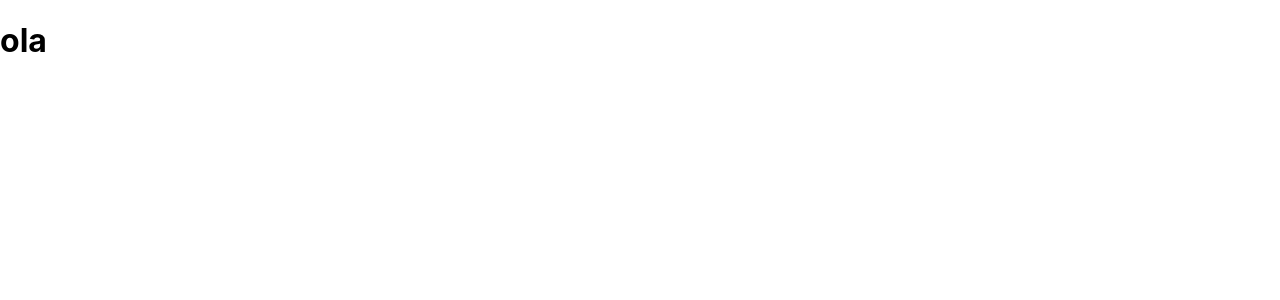
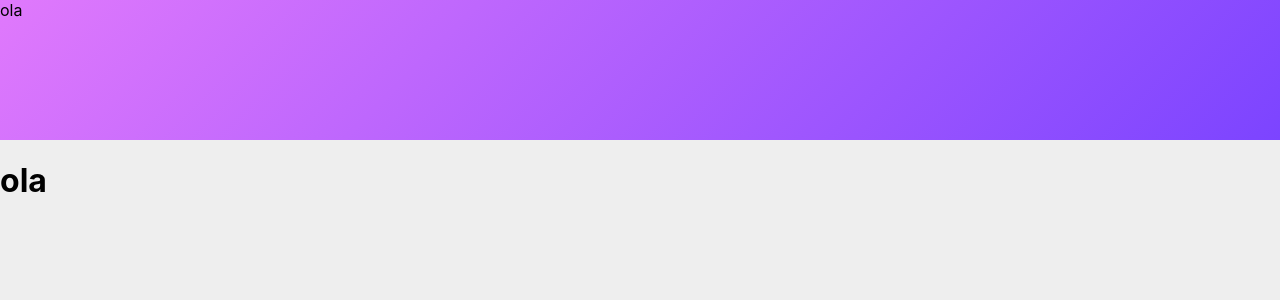
Before and after one commit to Felipezimermann/template-blog-nextjs-typescript, a Next.js app: page / in a window 1280 px wide. Shown: the top 300 px of the page. Built offline with nearby package versions, Linux system fonts and the light colour scheme.

Commit message:
atualization

```diff
--- /dev/null
+++ b/src/components/header/index.tsx
@@ -0,0 +1,9 @@
+export default  ()=>{
+    return(
+        <>
+          <div className="header">
+              ola
+          </div>
+        </>
+    )
+}
--- a/src/pages/_app.tsx
+++ b/src/pages/_app.tsx
@@ -1,8 +1,14 @@
 import '../styles/globals.css'
+import Header from '../components/header'
 import type { AppProps } from 'next/app'
 
 function MyApp({ Component, pageProps }: AppProps) {
-  return <Component {...pageProps} />
+  return (
+    <>
+      <Header/>
+      <Component {...pageProps} />
+    </>
+  )
 }
 
 export default MyApp
--- a/src/styles/globals.css
+++ b/src/styles/globals.css
@@ -2,6 +2,7 @@ html,
 body {
   padding: 0;
   margin: 0;
+  background-color: #eee;;
   font-family: -apple-system, BlinkMacSystemFont, Segoe UI, Roboto, Oxygen,
     Ubuntu, Cantarell, Fira Sans, Droid Sans, Helvetica Neue, sans-serif;
 }
@@ -14,3 +15,8 @@ a {
 * {
   box-sizing: border-box;
 }
+.header{
+  height: 140px;
+  width: auto;
+  background: linear-gradient(135deg,#e079fc 0%,#7c44ff 100%);
+}
```
